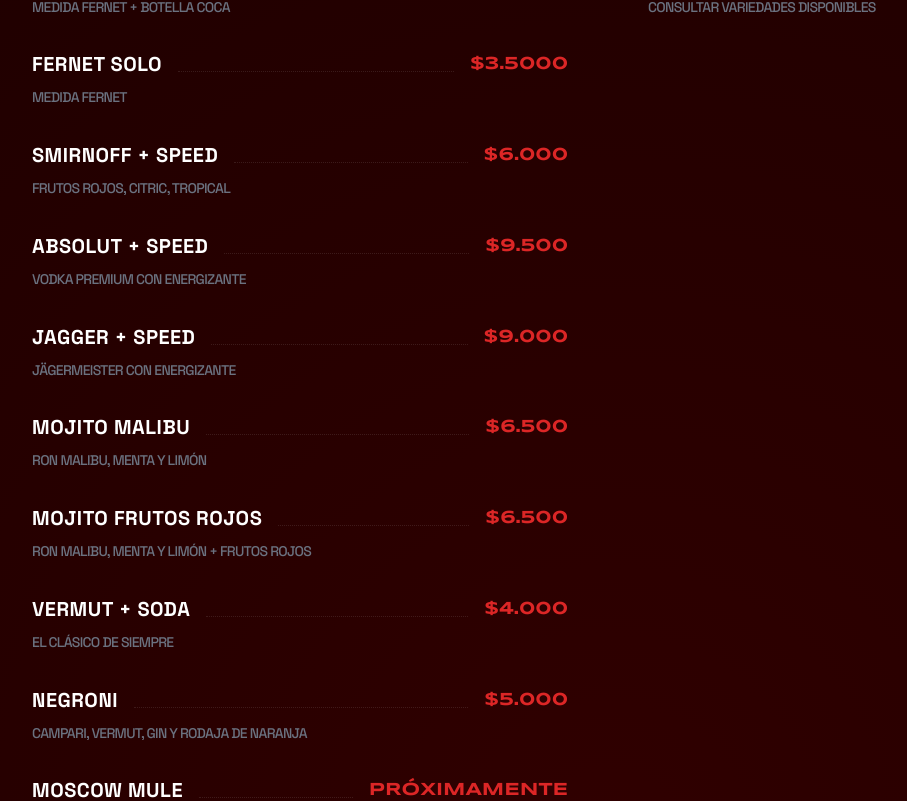
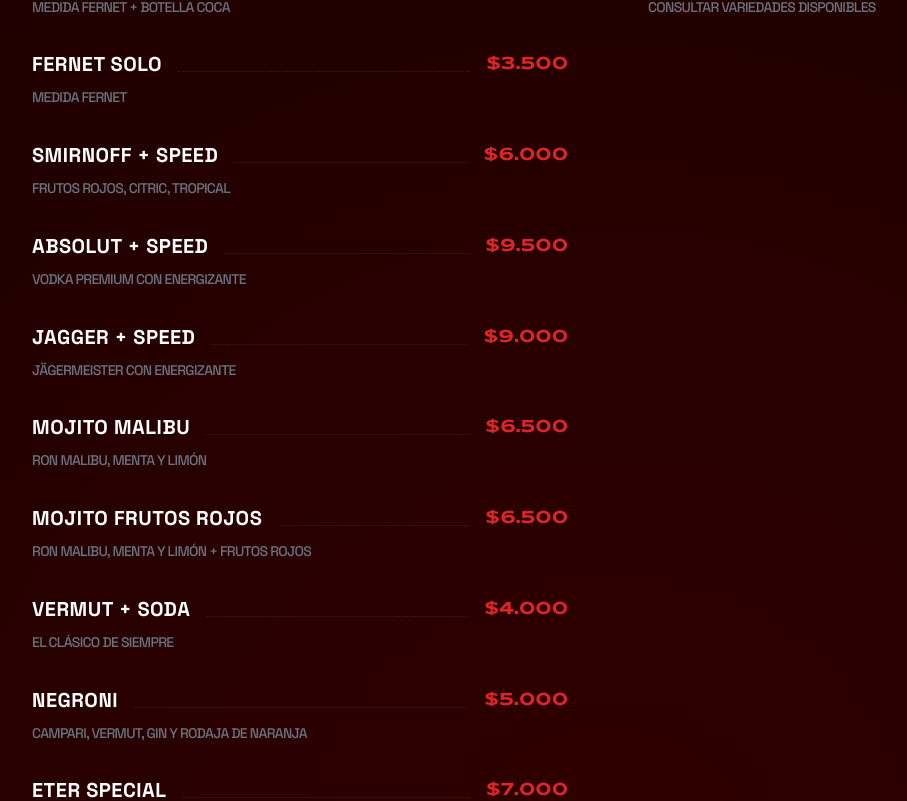
Before and after one commit to jubertorello/eter-bar, a React (Vite) app: page / in a window 1280 px wide. Shown: the part 1996-2797 px from the top of the page, without its empty margins (32-939 px from the left). Built offline with nearby package versions, Linux system fonts and the light colour scheme.

Commit message:
Update constants.ts

```diff
--- a/constants.ts
+++ b/constants.ts
@@ -5,8 +5,8 @@
   // COPAS/VASOS
   { id: 'cv1', name: 'Gin Tonic', description: 'Neutro, Frutos Rojos, Naranja', price: '$6.000', category: 'COPAS/VASOS' },
   { id: 'cv2', name: 'Aperol Spritz', description: 'Clásico con rodaja de naranja y soda', price: '$6.500', category: 'COPAS/VASOS' },
-  { id: 'cv3', name: 'Fernet + Coca', description: 'Medida Fernet + Botella coca', price: '$6.5000', category: 'COPAS/VASOS' },
-  { id: 'cv4', name: 'Fernet solo', description: 'Medida Fernet', price: '$3.5000', category: 'COPAS/VASOS' },
+  { id: 'cv3', name: 'Fernet + Coca', description: 'Medida Fernet + Botella coca', price: '$6.500', category: 'COPAS/VASOS' },
+  { id: 'cv4', name: 'Fernet solo', description: 'Medida Fernet', price: '$3.500', category: 'COPAS/VASOS' },
   { id: 'cv5', name: 'Smirnoff + Speed', description: 'Frutos Rojos, Citric, Tropical', price: '$6.000', category: 'COPAS/VASOS' },
   { id: 'cv6', name: 'Absolut + Speed', description: 'Vodka premium con energizante', price: '$9.500', category: 'COPAS/VASOS' },
   { id: 'cv7', name: 'Jagger + Speed', description: 'Jägermeister con energizante', price: '$9.000', category: 'COPAS/VASOS' },
@@ -14,7 +14,8 @@
   { id: 'cv9', name: 'Mojito Frutos rojos', description: 'Ron Malibu, menta y limón + frutos rojos', price: '$6.500', category: 'COPAS/VASOS' },
   { id: 'cv10', name: 'Vermut + Soda', description: 'El clásico de siempre', price: '$4.000', category: 'COPAS/VASOS' },
   { id: 'cv11', name: 'Negroni', description: 'Campari, Vermut, Gin y rodaja de naranja', price: '$5.000', category: 'COPAS/VASOS' },
-  { id: 'cv12', name: 'Moscow Mule', description: 'Dos trago y sabes que me pongo bellaco', price: 'PRÓXIMAMENTE', category: 'COPAS/VASOS' },
+  { id: 'cv12', name: 'Eter Special', description: 'Absolut regular, Granadina, Jugo de arándanos, Sprite y rodajas de frutilla.', price: '$7.000', category: 'COPAS/VASOS' },
+  { id: 'cv13', name: 'Moscow Mule', description: 'Dos trago y sabes que me pongo bellaco', price: 'PRÓXIMAMENTE', category: 'COPAS/VASOS' },
 
   // JARRAS
   { id: 'j1', name: 'Smirnoff + speed', description: 'Frutos rojos, citric, tropical', price: '$10.000', category: 'JARRAS' },
```
